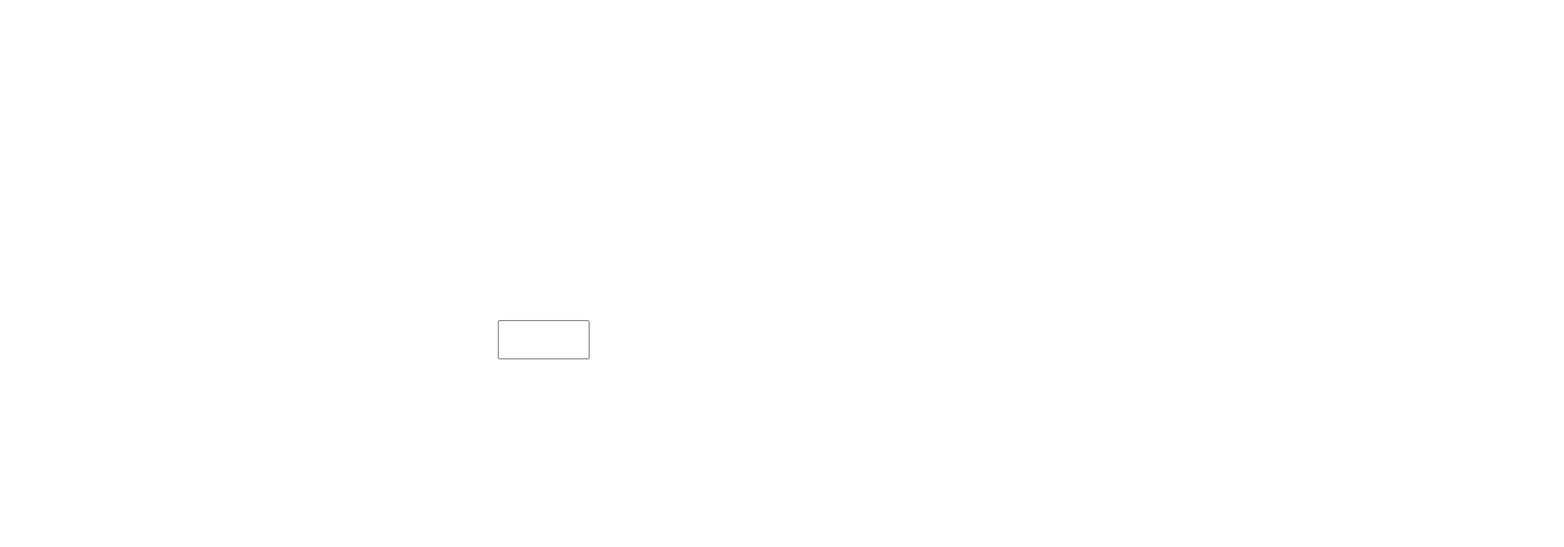
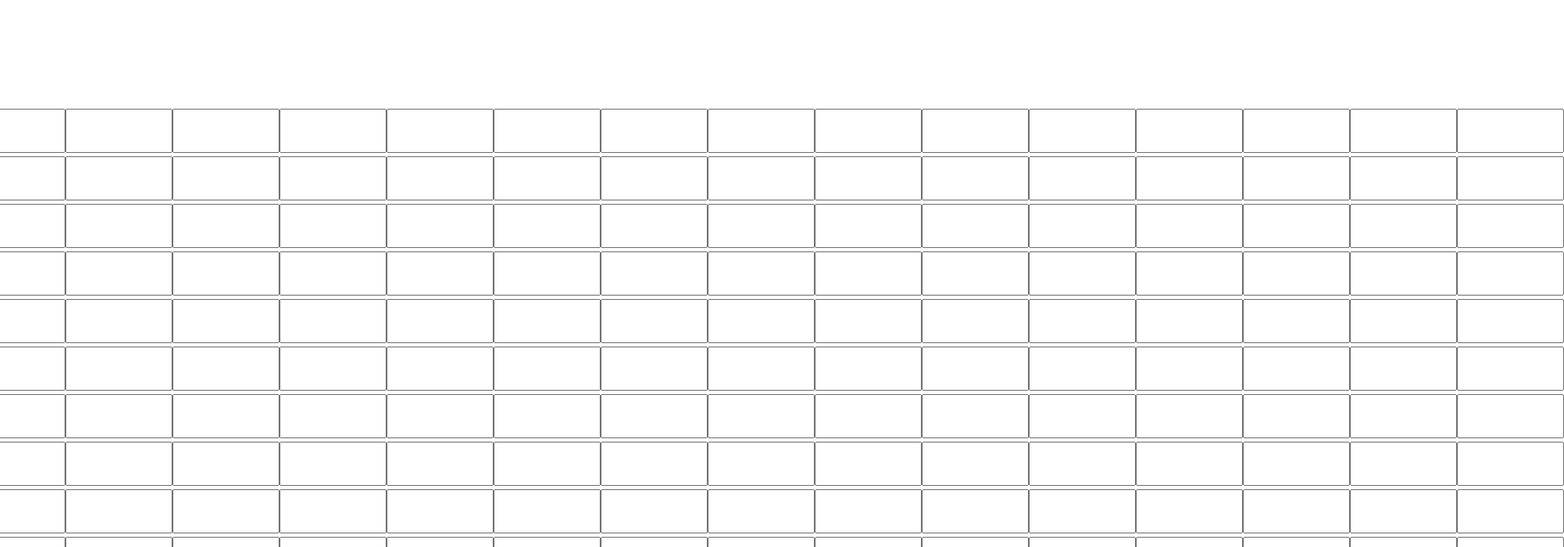
Before and after one commit to jakejmedeiros/cs4530_project, a React (Create React App) app: page / in a window 1280 px wide. Shown: the top 644 px of the page at 85% size, 1841 px wide, since content can reach past the window. Built offline with nearby package versions, Linux system fonts and the light colour scheme.

Commit message:
Grid is set up but needs visual sprucing up

```diff
--- a/src/classes/grid.ts
+++ b/src/classes/grid.ts
@@ -1,28 +1,43 @@
+import { IColumn } from "src/interfaces/column.interface";
 import { Cells } from "./cellsImpl";
 import { Column } from "./column"
+import { IRow } from "src/interfaces/row.interface";
+import { ICells } from "src/interfaces/cells.interface";
 
+// Class for creating the grid of cells for the spreadsheet. Cells[x][y] where x is the row and y is the column
+// The Grid class is an implementation of the Singletone design pattern
 export class Grid {
-    private instance: Grid | null = null
-    private cells: Cells[][];
-    private selectedCell: Cells | null;
+    private static instance: Grid | null = null
+    private cells: Array<Array<ICells>>;
+    private selectedCell: ICells | null;
 
-    public constructor() {
+    private constructor() {
         this.cells = [];
         this.selectedCell = null;
     }
 
-    getInstance() {
-        if (this.instance == null) {
+    public static getInstance(): Grid {
+        if (!this.instance) {
             this.instance = new Grid();
         }
-        return this.instance
+        return this.instance;
     }
 
-    addColumn(column: Column) {
-        throw new Error("Method not implemented.");
+    public addRow(row: Array<ICells>) {
+        this.cells.push(row);
     }
 
-    selectCell(x: number, y: number): void {
+    public addColumn(column: Array<ICells>) {
+        this.cells.forEach((array, index) => {
+            array.push(column[index]);
+        });
+    }
+
+    public getCells(): Array<Array<ICells>> {
+        return this.cells;
+    }
+
+    public selectCell(x: number, y: number): void {
         if (x >= 0 && x < this.cells.length && y >= 0 && y < this.cells[x].length) {
             this.selectedCell = this.cells[x][y];
         }
@@ -31,8 +46,8 @@ export class Grid {
         }
     }
 
-    initialize(rows: number, columns: number): void {
+    public initialize(rows: number, columns: number): void {
         this.cells = Array.from({ length: rows }, () =>
-        Array.from({ length: columns }, () => new Cells(null, 0, 0)))
+        Array.from({ length: columns }, () => new Cells(null, 0, 0)));
     }
 }
--- /dev/null
+++ b/src/classes/reactComponents/cellBox.style.css
@@ -0,0 +1,8 @@
+.cell {
+    width: 120px;
+    resize: none;
+    font-size: 20px;
+    text-align: center;
+    justify-content: center;
+    align-items: center;
+  }
--- /dev/null
+++ b/src/classes/reactComponents/cellBox.tsx
@@ -0,0 +1,31 @@
+import React, { useState } from 'react'
+import { ICells } from '../../interfaces/cells.interface';
+import './cellBox.style.css'
+
+interface cellProps {
+  cell: ICells;
+}
+
+export const CellBox: React.FC<cellProps> = (props: cellProps) => {
+  const [cellEditValue, setCellEditValue] = useState('');
+
+  const cell: ICells = props.cell;
+
+  const handleEnterPress = (e: { key: string; preventDefault: () => void; }) => {
+    if (e.key === 'Enter') {
+      e.preventDefault();
+      cell.setData(cellEditValue);
+    }
+  };
+
+  return (
+    <div>
+        <textarea className='cell'
+          defaultValue={(cell.getValue() ?? "").toString()}
+          onKeyDown={handleEnterPress}
+          onChange={(e) => {
+          setCellEditValue(e.target.value);
+        }}></textarea>
+    </div>
+  )
+}
--- a/src/interfaces/model.interface.ts
+++ b/src/interfaces/model.interface.ts
@@ -14,7 +14,7 @@ export class SpreadSheetModel {
     public constructor() {
         this._cells = new Cells(null, 0, 0);
         this._errorAlert = null;
-        this._grid = new Grid();
+        this._grid = Grid.getInstance();
         this._observers = [];
     }
 
--- a/src/spreadsheet.css
+++ b/src/spreadsheet.css
@@ -2,13 +2,7 @@
   display: flex;
   justify-content: center;
   align-items: center;
-  height: 100vh;
+  margin-inline: 70%;
+  margin-top: 10%;
+  padding-right: 50%;
 }
-
-.spreadsheet .cell {
-  width: 8%;
-  height: 5%;
-  resize: none;
-  font-size: 24px;
-  text-align: center;
-}
--- a/src/spreadsheet.tsx
+++ b/src/spreadsheet.tsx
@@ -1,29 +1,26 @@
-import React, { useState } from 'react';
+import React from 'react';
 import './spreadsheet.css';
 import { ICells } from './interfaces/cells.interface';
-import { Cells } from './classes/cellsImpl';
+import { CellBox } from './classes/reactComponents/cellBox';
+import { Grid } from './classes/grid';
 
 export default function Spreadsheet() {
 
-  const [cellEditValue, setCellEditValue] = useState('');
-
-  const testCell: ICells = new Cells(null, 0, 0);
-
-  const handleEnterPress = (e: { key: string; preventDefault: () => void; }) => {
-    if (e.key === 'Enter') {
-      e.preventDefault();
-      testCell.setData(cellEditValue);
-    }
-  };
+  const grid: Grid = Grid.getInstance();
+  grid.initialize(15,10);
+  const gridCells: Array<Array<ICells>> = grid.getCells();
 
   return (
     <div className='spreadsheet'>
-      <textarea className='cell'
-      defaultValue={(testCell.getValue() ?? "").toString()}
-      onKeyDown={handleEnterPress}
-      onChange={(e) => {
-        setCellEditValue(e.target.value);
-      }}></textarea>
+      {gridCells.map((row, rowIdx) => (
+        <div key={rowIdx}>
+          {row.map((cell, cellIdx) => (
+            <div key={cellIdx}>
+              <CellBox cell={cell}></CellBox>
+            </div>
+          ))}
+        </div>
+      ))}
     </div>
   )
 }
--- a/tsconfig.json
+++ b/tsconfig.json
@@ -1,5 +1,6 @@
 {
   "compilerOptions": {
+    "baseUrl": ".",
     "target": "es5",
     "lib": [
       "dom",
```
Also changed, not shown: src/classes/column.ts (+11 -8 lines), src/classes/row.ts (+21 -5 lines), src/interfaces/column.interface.ts (added, +9 -0 lines), src/interfaces/row.interface.ts (added, +12 -0 lines).
